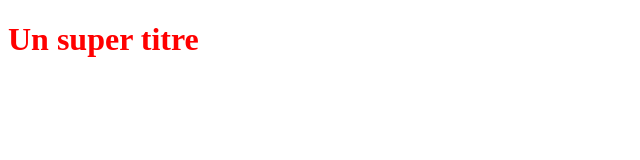
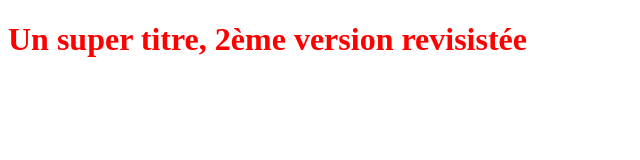
Before and after one commit to g-cazaux/OpenClassRoomProj1, a plain HTML site: page index.html in a window 1280 px wide. Shown: the whole page, without its empty margins (0-640 px from the left). Drawn offline with Linux system fonts and the light colour scheme.

Commit message:
Modification Titre H1

```diff
--- a/index.html
+++ b/index.html
@@ -5,6 +5,6 @@
    <link rel="stylesheet" type="text/css" href="styles.css">
 </head>
 <body>
-   <h1>Un super titre</h1>
+   <h1>Un super titre, 2ème version revisistée</h1>
 </body>
 </html>
```
